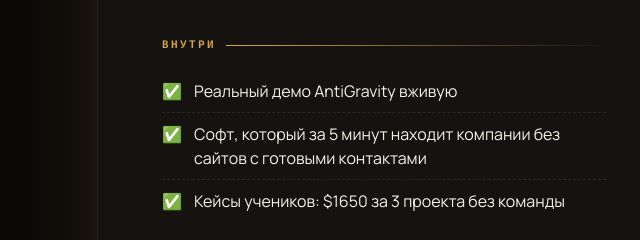
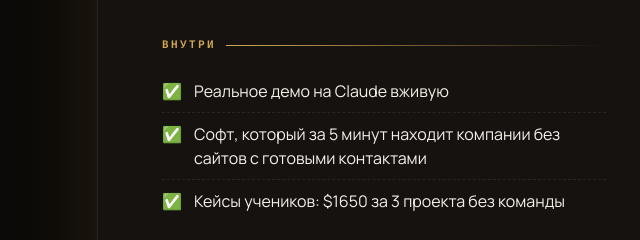
Before and after one commit to gomymy64/Creatr-Startup-50k, a plain HTML site: page index.html in a window 1280 px wide. Shown: the part 3010-3250 px from the top of the page, 15-655 px from the left. Drawn offline with Linux system fonts and the light colour scheme; a web font is replaced by a local one.

Commit message:
CTA: демо на Claude вместо AntiGravity

```diff
--- a/index.html
+++ b/index.html
@@ -1032,7 +1032,7 @@
     <div>
       <div class="cta-block-label">Внутри</div>
       <ul class="cta-list checks">
-        <li>Реальный демо AntiGravity вживую</li>
+        <li>Реальное демо на Claude вживую</li>
         <li>Софт, который за 5 минут находит компании без сайтов с готовыми контактами</li>
         <li>Кейсы учеников: $1650 за 3 проекта без команды</li>
       </ul>
```
